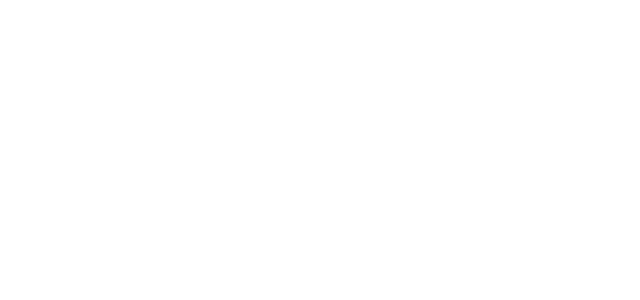
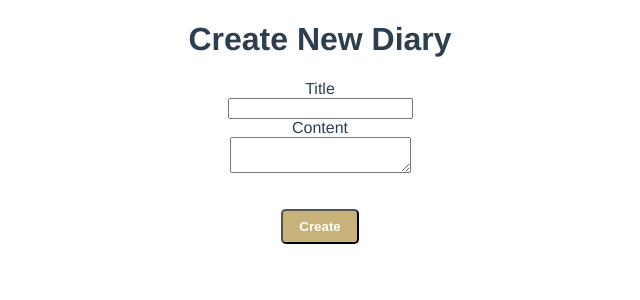
Before and after one commit to ho2ri2s/golang-daily, a Vue app in the folder frontend/: page /diaries/new in a window 1280 px wide. Before the commit this address had no page. Shown: the top 300 px of the page, without its empty margins (320-960 px from the left). Built offline with nearby package versions, Linux system fonts and the light colour scheme.

Commit message:
add new page

```diff
--- a/frontend/src/components/DiariesPage.vue
+++ b/frontend/src/components/DiariesPage.vue
@@ -1,5 +1,7 @@
 <template lang="pug">
 h1 Diaries
+.main__button
+  button(@click="onClickNewDiaryButton") New Diary
 </template>
 
 <script>
@@ -13,5 +15,22 @@
       console.log(response.data);
     })
   },
+  methods: {
+    onClickNewDiaryButton: function() {
+      this.$router.push('/diaries/new')
+    }
+  },
 }
 </script>
+
+<style>
+/* FIXME: 共通のCSSで定義したい */
+.main__button button {
+  color: #ffffff;
+  font-weight: bold;
+  background-color: #C7B379;
+  padding: 0.5rem 1.0rem;
+  margin: 2.0rem;
+  border-radius: 0.3rem;
+}
+</style>
--- /dev/null
+++ b/frontend/src/components/NewPage.vue
@@ -0,0 +1,35 @@
+<template lang="pug">
+h1 Create New Diary
+form(action="/diaries/new" method="POST")
+  dl
+    dt: label(for="title") Title
+    input(type="text", name="diary_title", id="title")
+    dt: label(for="content") Content
+    textarea(type="text", name="diary_content", id="content")
+    .main__button
+      button(type="submit") Create
+</template>
+
+<script>
+
+export default {
+  name: "New",
+}
+</script>
+<style>
+/* FIXME: 共通のCSSで定義したい */
+.main__button button {
+  color: #ffffff;
+  font-weight: bold;
+  background-color: #C7B379;
+  padding: 0.5rem 1.0rem;
+  margin: 2.0rem;
+  border-radius: 0.3rem;
+}
+
+form {
+  width: 40rem;
+  margin-left: auto;
+  margin-right: auto;
+}
+</style>
--- a/frontend/src/router/index.js
+++ b/frontend/src/router/index.js
@@ -1,10 +1,12 @@
 import { createRouter, createWebHistory } from 'vue-router'
 import TopPage from '../components/TopPage.vue'
 import DiariesPage from '../components/DiariesPage.vue'
+import NewPage from '../components/NewPage.vue'
 
 const routes = [
   { path: "/", name: "TopPage", component: TopPage },
   { path: "/diaries", name: "Diaries", component: DiariesPage },
+  { path: "/diaries/new", name: "New", component: NewPage },
 ];
 
 const router = createRouter({
```
Also changed, not shown: 2 other files (tests, documents, lock files or other folders).
